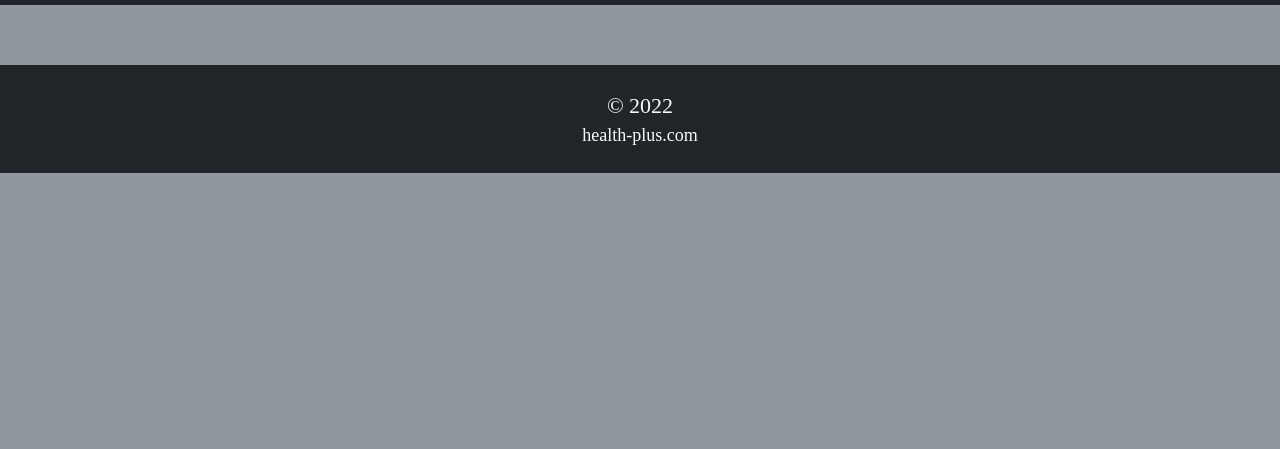
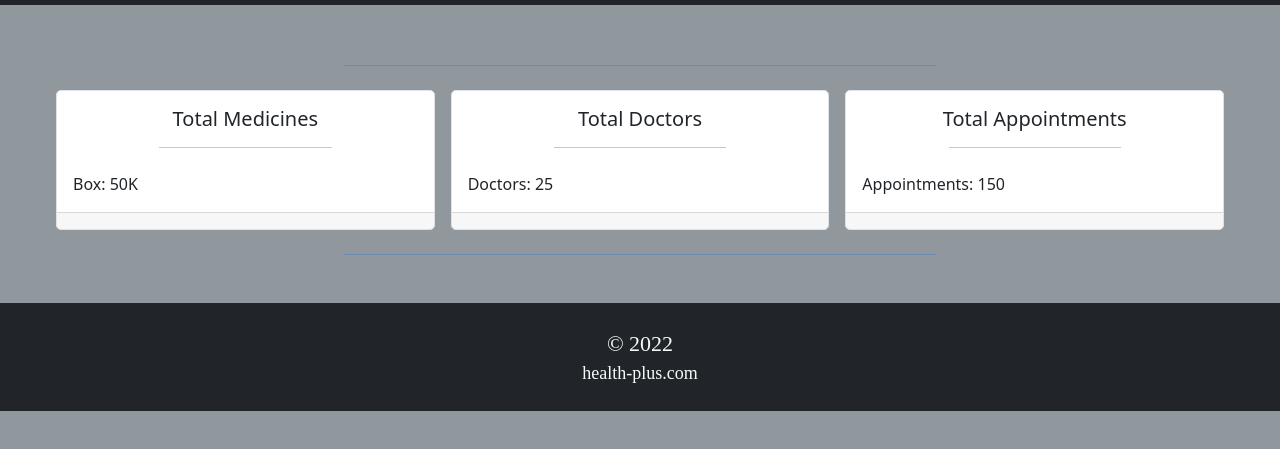
Before and after one commit to tanvirtanjum/HealthPlus, a plain HTML site: page Frontend/views/Admin/Dashboard.html in a window 1280 px wide. Shown: the part 71-520 px from the top of the page. Drawn offline with Linux system fonts and the light colour scheme; sample sign-in values are in the browser's storage.

Commit message:
dashboard updated

```diff
--- a/Frontend/views/Admin/Dashboard.html
+++ b/Frontend/views/Admin/Dashboard.html
@@ -28,12 +28,42 @@
 <body class="bg-secondary bg-opacity-75">
     <div class="container-fluid mb-lg-5" id="topLayout" style="padding-bottom: 2vh;"></div>
 
-    <div class="container-fluid">
-
-
-
+    <div class="m-5">
+        <hr class="bg-primary w-50 mx-auto mb-4">
+        <div class="card-group">
+            <div class="mx-2 card border rounded-3">
+                <div class="card-body">
+                    <h5 class="card-title text-center">Total Medicines</h5>
+                    <hr class="bg-dark w-50 mx-auto mb-4">
+                    <p class="card-text">Box: 50K</p>
+                </div>
+                <div class="card-footer">
+                    <small class="text-muted"></small>
+                </div>
+            </div>
+            <div class="mx-2 card border rounded-3">
+                <div class="card-body">
+                    <h5 class="card-title text-center">Total Doctors</h5>
+                    <hr class="bg-dark w-50 mx-auto mb-4">
+                    <p class="card-text">Doctors: 25</p>
+                </div>
+                <div class="card-footer">
+                    <small class="text-muted"></small>
+                </div>
+            </div>
+            <div class="mx-2 card border rounded-3">
+                <div class="card-body">
+                    <h5 class="card-title text-center">Total Appointments</h5>
+                    <hr class="bg-dark w-50 mx-auto mb-4">
+                    <p class="card-text">Appointments: 150</p>
+                </div>
+                <div class="card-footer">
+                    <small class="text-muted"></small>
+                </div>
+            </div>
+        </div>
+        <hr class="bg-primary w-50 mx-auto mt-4">
     </div>
-
 
     <div class="mt-5" id="bottomLayout"></div>
 </body>
```
Also changed, not shown: Frontend/views/Physician/Dashboard.html (+26 -6 lines).
